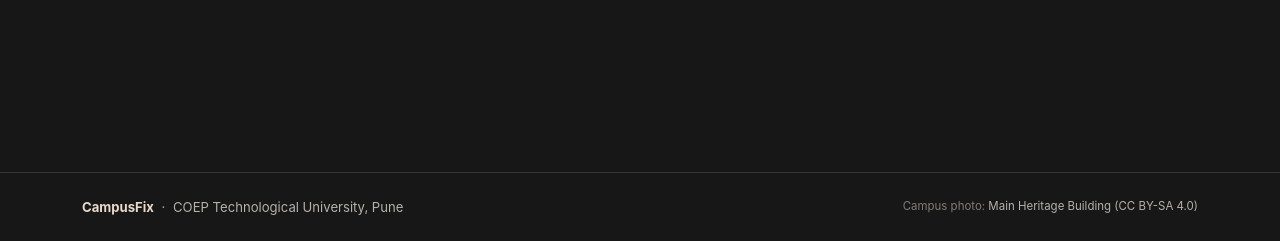
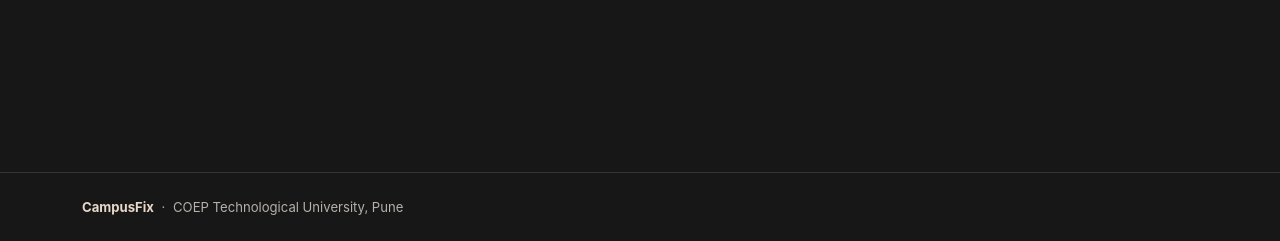
Before and after one commit to vnc-351/SDS, a Python web app: template templates/my_tickets.html in a window 1280 px wide. Shown: the part 620-861 px from the top of the page. Run offline with Jinja, Linux system fonts and the light colour scheme; the template is opened without the code that fills it, so the values that code supplies are empty.

Commit message:
Minor changes

```diff
--- a/templates/archive.html
+++ b/templates/archive.html
@@ -44,7 +44,7 @@
               </td>
               <td><span class="cat-tag">{{ complaint['category'] }}</span></td>
               <td class="text-secondary small">{{ complaint['location'] }}</td>
-              <td class="text-secondary small num-tabular">{{ complaint['updated_at'] }}</td>
+              <td class="text-secondary small num-tabular">{{ complaint['updated_at'].strftime('%Y-%m-%d %H:%M') }}</td>
               <td class="text-end">
                 <a href="{{ url_for('issues.ticket_detail', ticket_id=complaint['id']) }}" class="btn btn-sm btn-outline-cyan">View</a>
               </td>
--- a/templates/base.html
+++ b/templates/base.html
@@ -1,3 +1,4 @@
+
 <!doctype html>
 <html lang="en">
   <head>
@@ -90,9 +91,6 @@
           <span class="text-secondary mx-1">&middot;</span>
           <span class="text-secondary">COEP Technological University, Pune</span>
         </div>
-        <div class="text-muted small">
-          Campus photo: <a href="https://commons.wikimedia.org/wiki/File:Heritage_building_in_north_campus_of_CoEP.jpg" target="_blank" rel="noopener">Main Heritage Building (CC BY-SA 4.0)</a>
-        </div>
       </div>
     </footer>
 
--- a/templates/my_tickets.html
+++ b/templates/my_tickets.html
@@ -53,7 +53,7 @@
               <span class="status-pill status-resolved"><span class="status-dot"></span> Resolved</span>
             {% endif %}
           </td>
-          <td class="text-secondary small num-tabular">{{ complaint['created_at'][:10] }}</td>
+          <td class="text-secondary small num-tabular">{{ complaint['created_at'].strftime('%Y-%m-%d') }}</td>
           <td class="text-end">
             <a href="{{ url_for('issues.ticket_detail', ticket_id=complaint['id']) }}" class="btn btn-sm btn-outline-cyan">Details</a>
           </td>
--- a/templates/student_dashboard.html
+++ b/templates/student_dashboard.html
@@ -78,7 +78,7 @@
               <span class="status-pill status-resolved"><span class="status-dot"></span> Resolved</span>
             {% endif %}
           </td>
-          <td class="text-secondary small num-tabular">{{ complaint['created_at'][:10] }}</td>
+          <td class="text-secondary small num-tabular">{{ complaint['created_at'].strftime('%Y-%m-%d') }}</td>
           <td class="text-end">
             <a href="{{ url_for('issues.ticket_detail', ticket_id=complaint['id']) }}" class="btn btn-sm btn-outline-cyan">View</a>
           </td>
--- a/templates/ticket_detail.html
+++ b/templates/ticket_detail.html
@@ -48,7 +48,7 @@
           </div>
           <div class="spec-item">
             <span class="spec-label">Submitted On</span>
-            <span class="spec-val num-tabular text-light">{{ complaint['created_at'] }}</span>
+            <span class="spec-val num-tabular text-light">{{ complaint['created_at'].strftime('%Y-%m-%d %H:%M') }}</span>
           </div>
         </div>
 
@@ -120,7 +120,7 @@
                 {% for row in history %}
                   <div class="history-step {{ 'is-pending' if row['new_status'] == 'Pending' else 'is-progress' if row['new_status'] == 'In Progress' else 'is-resolved' }}">
                     <strong class="d-block text-light small">{{ row['new_status'] }}</strong>
-                    <div class="text-muted small num-tabular" style="font-size: 0.75rem;">Changed: {{ row['changed_at'] }}</div>
+                    <div class="text-muted small num-tabular" style="font-size: 0.75rem;">Changed: {{ row['changed_at'].strftime('%Y-%m-%d %H:%M') }}</div>
                     <div class="text-secondary small" style="font-size: 0.75rem;">By: {{ row['changed_by_name'] or 'System' }}</div>
                   </div>
                 {% endfor %}
```
